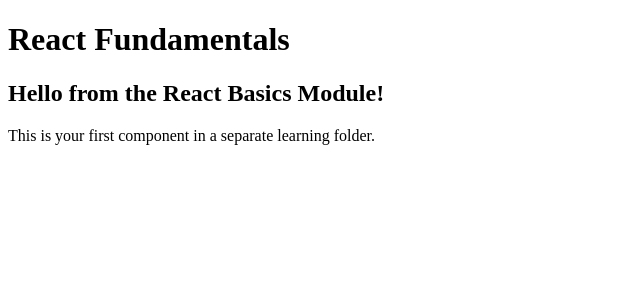
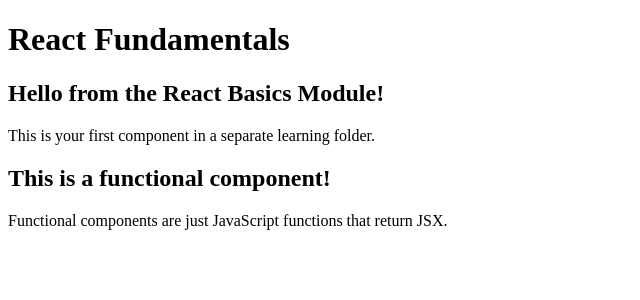
Before and after one commit to manamendraJN/react-learning-repository, a React (Vite) app in the folder react-app/: page / in a window 1280 px wide. Shown: the top 300 px of the page, without its empty margins (0-640 px from the left). Built offline with nearby package versions, Linux system fonts and the light colour scheme.

Commit message:
Add components module with Message functional component and update App.jsx

```diff
--- a/react-app/src/App.jsx
+++ b/react-app/src/App.jsx
@@ -1,10 +1,12 @@
 import Hello from './components/Hello'
+import Message from './components/Message'
 
 function App() {
   return (
     <div>
       <h1>React Fundamentals</h1>
       <Hello />
+      <Message />
     </div>
   )
 }
```
